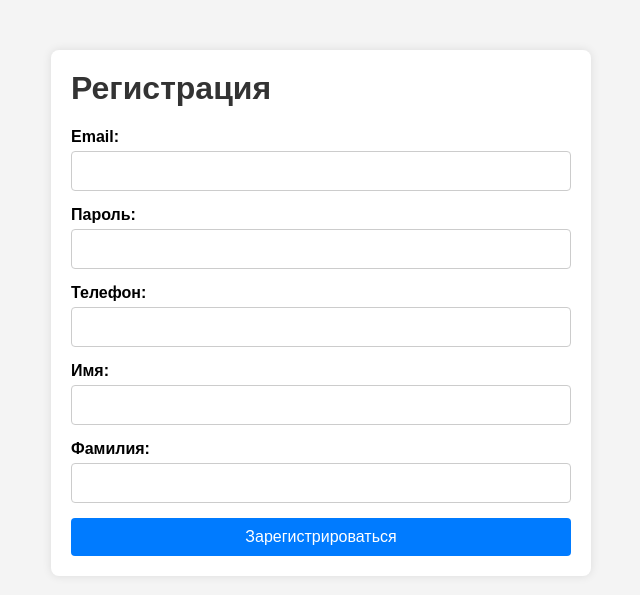
After one commit to artemmj/fastapi_university_api, a FastAPI app: template app/templates/registration.html in a window 1280 px wide. The commit adds this page. Shown: the top 595 px of the page, without its empty margins (319-959 px from the left). Run offline with FastAPI, Linux system fonts and the light colour scheme; the template is opened without the code that fills it, so the values that code supplies are empty; parts of the project's set-up code (start-up, migrations or seed data) failed here and were passed over.

Commit message:
Работа над апи

```diff
--- a/app/main.py
+++ b/app/main.py
@@ -1,5 +1,6 @@
-from fastapi import FastAPI
+from fastapi import FastAPI, Request, Depends
 from fastapi.staticfiles import StaticFiles
+from fastapi.templating import Jinja2Templates
 
 from app.file.router import router as files_router
 from app.major.router import router as majors_router
@@ -8,10 +9,16 @@ from app.student.router import router as students_router
 from app.user.router import router as users_router
 
 app = FastAPI()
+templates = Jinja2Templates(directory='app/templates')
 
 @app.get("/")
-def home_page():
-    return {"message": "Привет, мир!"}
+async def reg_page(request: Request):
+    return templates.TemplateResponse(
+        name='registration.html',
+        context={
+            'request': request,
+        },
+    )
 
 app.mount('/static', StaticFiles(directory='app/static'), 'static')
 
--- a/app/static/style/styles.css
+++ b/app/static/style/styles.css
@@ -1,3 +1,64 @@
+body {
+    font-family: Arial, sans-serif;
+    background-color: #f4f4f4;
+    margin: 0;
+    padding: 0;
+}
+
+/* Контейнер для формы */
+.container {
+    max-width: 500px;
+    margin: 50px auto;
+    padding: 20px;
+    background-color: #fff;
+    border-radius: 8px;
+    box-shadow: 0 0 10px rgba(0, 0, 0, 0.1);
+}
+
+/* Заголовок страницы */
+h1 {
+    margin-top: 0;
+    color: #333;
+}
+
+/* Стили формы */
+.registration-form {
+    display: flex;
+    flex-direction: column;
+}
+
+/* Поля ввода */
+.registration-form label {
+    margin-bottom: 5px;
+    font-weight: bold;
+}
+
+.registration-form input[type="email"],
+.registration-form input[type="password"],
+.registration-form input[type="tel"],
+.registration-form input[type="text"] {
+    padding: 10px;
+    margin-bottom: 15px;
+    border: 1px solid #ccc;
+    border-radius: 4px;
+    font-size: 16px;
+}
+
+/* Кнопка отправки */
+.submit-button {
+    padding: 10px 20px;
+    border: none;
+    background-color: #007bff;
+    color: white;
+    border-radius: 4px;
+    font-size: 16px;
+    cursor: pointer;
+}
+
+.submit-button:hover {
+    background-color: #0056b3;
+}
+
 .student-card {
     border: 1px solid #ddd;
     padding: 10px;
--- a/app/student/router.py
+++ b/app/student/router.py
@@ -12,7 +12,7 @@ async def get_all_students(request_body: RBStudent = Depends()):
     return await StudentDAO.get_all(**request_body.to_dict())
 
 
-@router.get(path="/{id}", summary="Получить по айди", response_model=StudentSchemaGet | dict)
+@router.get("/{id}", summary="Получить по айди", response_model=StudentSchemaGet | dict)
 async def get_student_by_id(id: int):
     result = await StudentDAO.get_by_id(id)
     if not result:
--- /dev/null
+++ b/app/templates/registration.html
@@ -0,0 +1,33 @@
+<!doctype html>
+<html lang="ru">
+<head>
+    <meta charset="UTF-8">
+    <meta name="viewport" content="width=device-width, initial-scale=1.0">
+    <title>Регистрация</title>
+    <link rel="stylesheet" type="text/css" href="/static/style/styles.css">
+</head>
+<body>
+<div class="container">
+    <h1>Регистрация</h1>
+    <form id="registration-form" class="registration-form">
+        <label for="email">Email:</label>
+        <input type="email" id="email" name="email" required>
+
+        <label for="password">Пароль:</label>
+        <input type="password" id="password" name="password" required>
+
+        <label for="phone_number">Телефон:</label>
+        <input type="tel" id="phone_number" name="phone_number" required>
+
+        <label for="first_name">Имя:</label>
+        <input type="text" id="first_name" name="first_name" required>
+
+        <label for="last_name">Фамилия:</label>
+        <input type="text" id="last_name" name="last_name" required>
+        <button type="submit" id="reg-button" class="submit-button" onclick="regFunction(event)">Зарегистрироваться</button>    </form>
+</div>
+
+<!-- Подключаем внешний JavaScript-файл -->
+<script src="/static/js/script.js"></script>
+</body>
+</html>
--- a/app/templates/students.html
+++ b/app/templates/students.html
@@ -4,7 +4,7 @@
     <meta charset="UTF-8">
     <meta name="viewport" content="width=device-width, initial-scale=1.0">
     <title>Все студенты</title>
-    <link rel="stylesheet" type="text/css" href="/static/style/styles.css">
+    <link rel="stylesheet" type="module" href="/static/style/styles.css">
 </head>
 <body>
     <h1>Список студентов</h1>
```
Also changed, not shown: app/static/js/script.js (added, +66 -0 lines).
